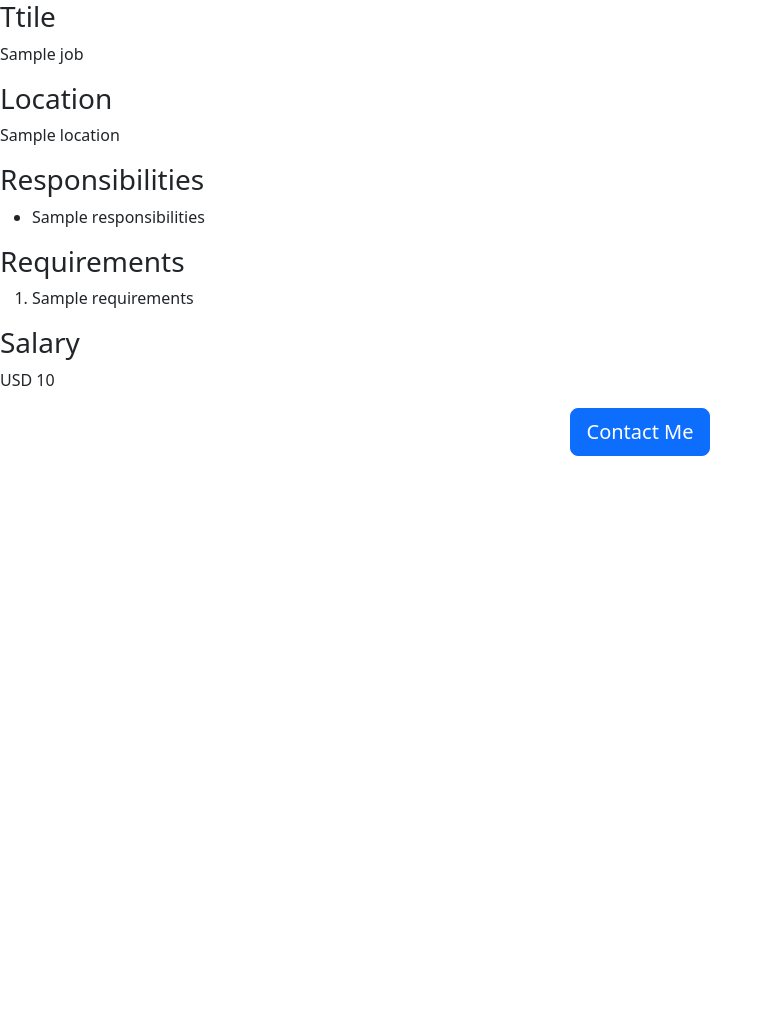
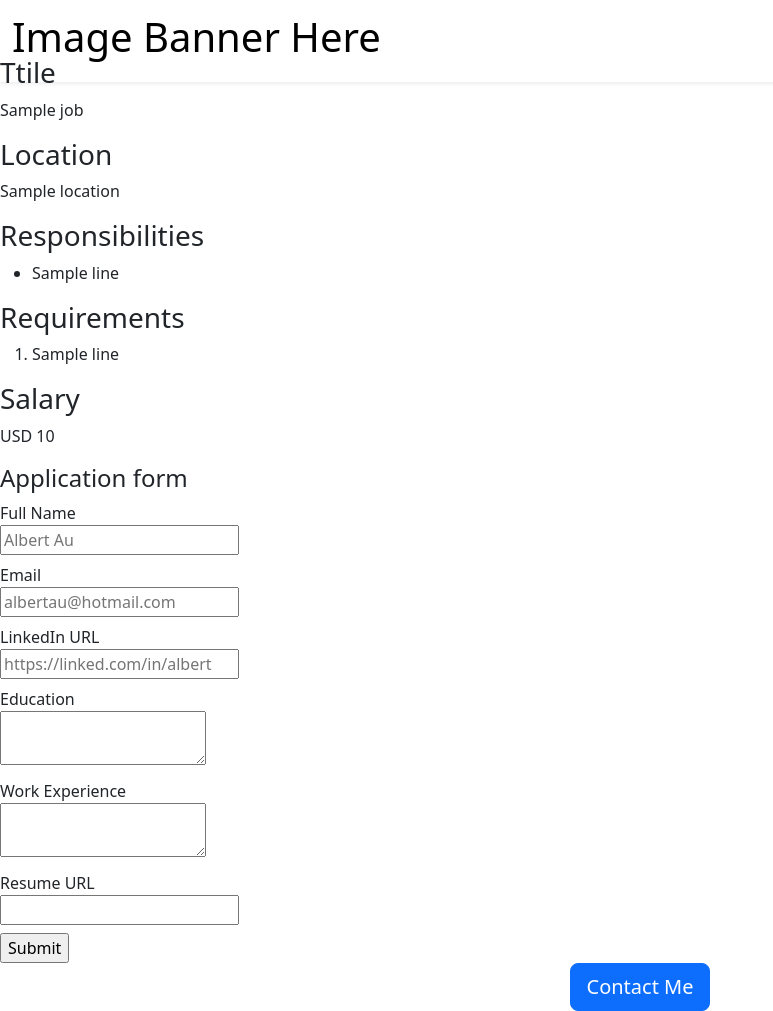
Before and after one commit to stardust24/danny_resume, a Flask app: template templates/jobpage.html in a window 1280 px wide. Shown: the whole page, without its empty margins (0-773 px from the left). Before the commit the page ends 456 px from the top, so only its background shows below. Run offline with Flask 3, Linux system fonts and the light colour scheme; the template is opened without the code that fills it: most values are stand-ins (such as "Sample title", 1, 10 or a date in 2020).

Commit message:
Create dynamic page

```diff
--- a/app.py
+++ b/app.py
@@ -1,9 +1,15 @@
 from flask import Flask, render_template, jsonify
-from database import load_jobs_from_db, retrieve_jobs_from_db
+from database import load_jobs_from_db, retrieve_jobs_from_db, add_application_to_db
+from flask import request
+
+from sqlalchemy import create_engine
+from sqlalchemy import text
+
 
 # call Flask
 app = Flask(__name__)
 
+# -----------------------------------------------------------------------
 # append in domina name
 # extract data from database
 @app.route("/")
@@ -11,20 +17,31 @@ def hello_danny():
     jobs_list = load_jobs_from_db()
     return render_template("home.html", jobs=jobs_list, compay_name = 'Danny')
 
+# -----------------------------------------------------------------------
 #return JONS
 @app.route("/job/<id>")
 def show_job(id):
     job_detail = retrieve_jobs_from_db(id)
-    if not job_detail:
+
+# return null
+    if job_detail is None:
         return "Not Found", 404
     return render_template('jobpage.html',job = job_detail)
-#    return jsonify(job)
+#   return jsonify(job_detail)
 
-#@app.route("/api/jobs/<id>")
-#def show_jobs(id):
-#    job = load_jobs_from_db(id)
-#    return jsonify(job)
+# -----------------------------------------------------------------------
+# application form
+@app.route("/job/<id>/apply",methods=['post'])
+def apply_to_job(id):
+    data = request.form
+    job_detail = retrieve_jobs_from_db(id)
+    #store arguement in DB
+    add_application_to_db(id, data)
+    #insert data from database
+    return render_template('application_submitted.html',applcation = data, job = job_detail)
 
+
+# -----------------------------------------------------------------------
 # trun on Debug mode
 if __name__ == "__main__":
    app.run(host='0.0.0.0',debug=True)
--- /dev/null
+++ b/templates/application_form.html
@@ -0,0 +1,35 @@
+<h4>Application form</h4>
+
+<form action="/job/{{job['id']}}/apply" method="post">
+    <div class ="mb-2">
+        <label>Full Name</label><br>
+        <input type='text' name= "full_name" placeholder ="Albert Au">
+    </div>
+     <div class ="mb-2">
+        <label>Email</label><br>
+        <input type='text' name= "email" placeholder ="albertau@hotmail.com">
+   </div>
+    <div class ="mb-2">
+        <label>LinkedIn URL</label><br>
+        <input type='text' name= "linkedin_url" placeholder ="https://linked.com/in/albert">
+    </div>
+
+    <div class ="mb-2">
+        <label>Education</label><br>
+        <textarea name='education'></textarea>
+    </div>
+
+    <div class ="mb-2">
+        <label>Work Experience</label><br>
+        <textarea name='work_experience'></textarea>
+    </div>
+
+    <div class ="mb-2">
+        <label>Resume URL</label><br>
+        <input type='text' name= "resume_url">
+    </div>
+
+    <input type="submit">
+
+
+</form>
--- a/templates/home.html
+++ b/templates/home.html
@@ -9,6 +9,7 @@
 </head>
 
 <body>
+    {% include "nav.html"  %}
 
     <h1 class="text-center">{{compay_name}} - Web Playground</h1>
 
@@ -29,6 +30,7 @@
     <p>Thank you for visiting my website, and I hope you'll come back soon!</p>
 
     <p>
+    <!-- extract date from database and show in each in jobitem.html  -->
     <div>
 <!--        {{jobs}}
 -->
--- a/templates/jobitem.html
+++ b/templates/jobitem.html
@@ -6,8 +6,9 @@
             <div>Salary : {{job['salary']}}</div>
         {% endif %}
    </div>
+    <!-- display apply button -->
     <div class='col-3'>
-        <button type="button" class="btn btn-outline-primary">Apply</button>
+        <a href="/job/{{job['id']}}" type="button" class="btn btn-outline-primary">Apply</a>
     </div>
 
 </div>
--- a/templates/jobpage.html
+++ b/templates/jobpage.html
@@ -9,6 +9,8 @@
 </head>
 
 <body>
+    {% include "nav.html"  %}
+
     <h3>Ttile</h3>
     <p> {{job.title}}</</p>
     <h3>Location</h3>
@@ -16,14 +18,14 @@
 
     <h3>Responsibilities</h3>
     <ul>
-        {% for line in job.responsibilities.split("\n") %}
+        {% for line in job.responsibilities.splitlines() %}
         <li>{{line}}</li>
         {% endfor %}
     </ul>
 
     <h3>Requirements</h3>
     <ol>
-        {% for line in job.requirements.split("\n") %}
+        {% for line in job.requirements.splitlines() %}
             <li>{{line}}</li>
         {% endfor %}
 
@@ -32,9 +34,14 @@
     <h3>Salary</h3>
     <p> {{job.currency}} {{job.salary}}</</p>
 
+    <!-- include applcation form -->
+    {% include 'application_form.html' %}
+
+
     <div style="text-align:center;" >
         <button type="button" class="btn btn-primary btn-lg">Contact Me</button>
     </div>
 </body>
 
+
 </html>
--- /dev/null
+++ b/templates/nav.html
@@ -0,0 +1,10 @@
+<nav class="navbar shadow-sm fixed-top by-white">
+    <div class ="container-fluid">
+
+        <a class="navbar-brand" href ="/">
+                     <!-- Image Banner  -->
+        <h1>Image Banner Here</h1>
+        </a>
+    </div>
+</nav>
+<div style="height:56px"></div>
```
Also changed, not shown: database.py (+21 -12 lines), templates/application_submitted.html (added, +33 -0 lines), templates/readme.txt (added).
